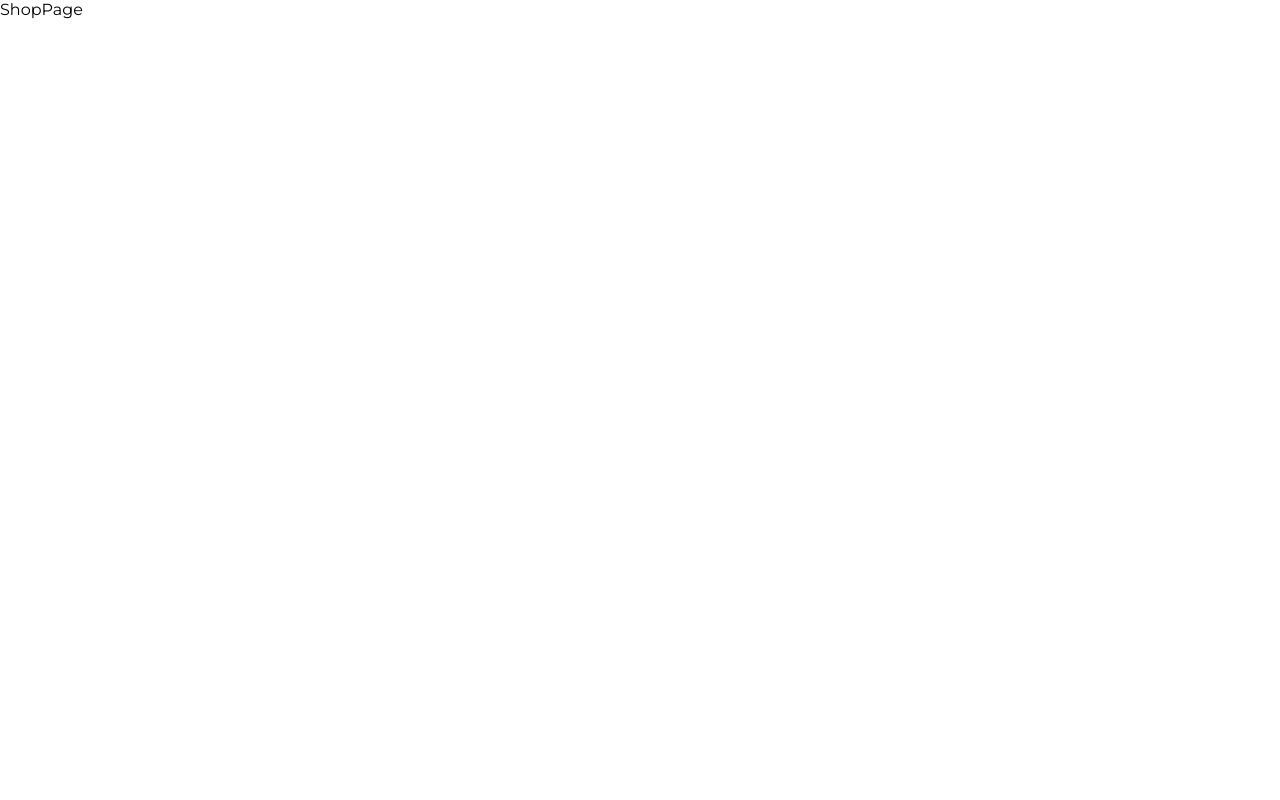
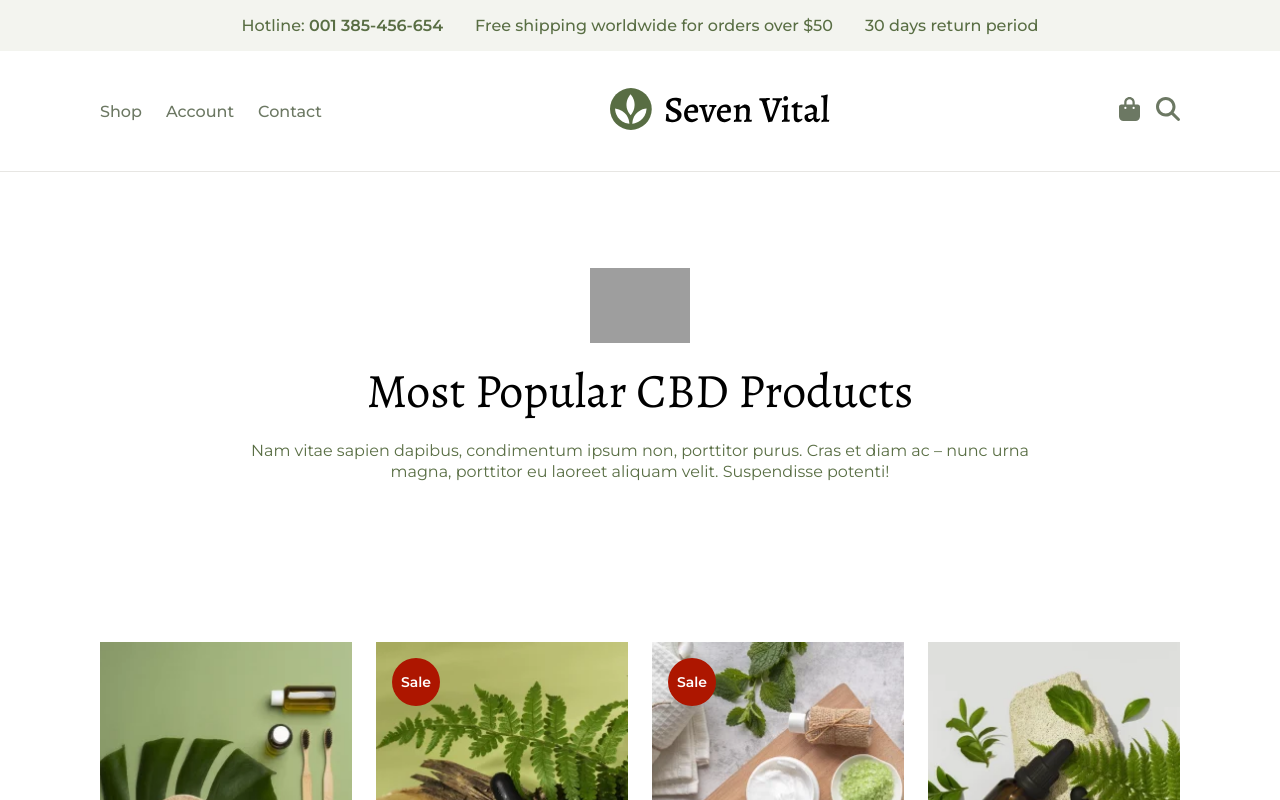
Before and after one commit to Lointainy/Seven-vital, a Next.js app: page /shop in a window 1280 px wide. Shown: the top 800 px of the page. Built offline with nearby package versions, Linux system fonts and the light colour scheme; grey boxes are pictures that could not be loaded.

Commit message:
add basic setup for page

```diff
--- a/app/products/[id]/page.jsx
+++ b/app/products/[id]/page.jsx
@@ -1,3 +1,7 @@
+export const metadata = {
+	title: 'Product page'
+};
+
 const ProductsPage = () => {
 	return <div>id page</div>;
 };
--- /dev/null
+++ b/app/shop/layout.jsx
@@ -0,0 +1,7 @@
+import Layout from '@components/layout/Layout';
+
+const PageLayout = ({ children }) => {
+	return <Layout>{children}</Layout>;
+};
+
+export default PageLayout;
--- a/app/shop/page.jsx
+++ b/app/shop/page.jsx
@@ -1,9 +1,15 @@
+import Products from '@components/sections/Products/Products';
+
 export const metadata = {
-	title: 'shop'
+	title: 'Shop'
 };
 
 const ShopPage = () => {
-	return <div>ShopPage</div>;
+	return (
+		<main>
+			<Products />
+		</main>
+	);
 };
 
 export default ShopPage;
```
Also changed, not shown: app/products/[id]/layout.jsx (added, +7 -0 lines).
